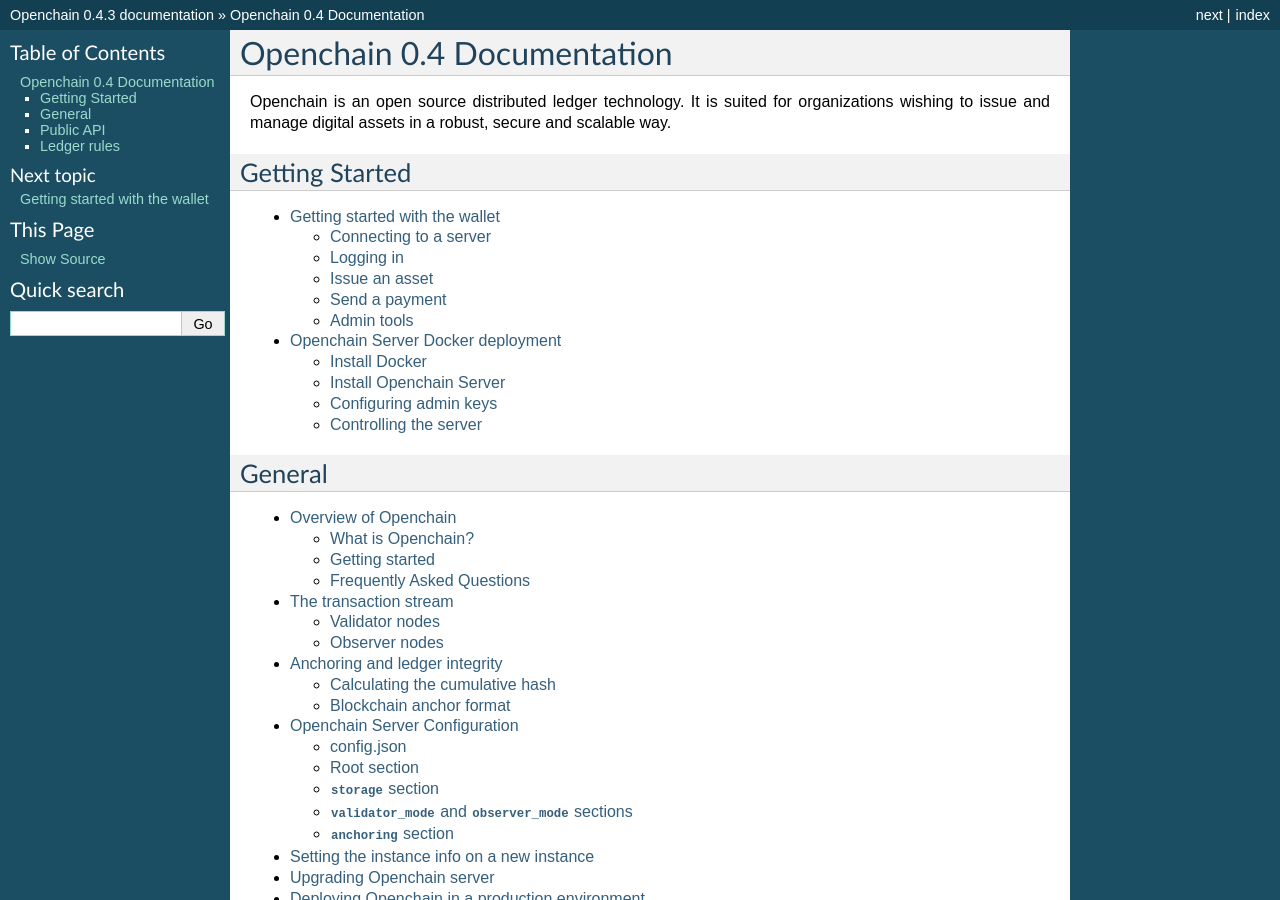
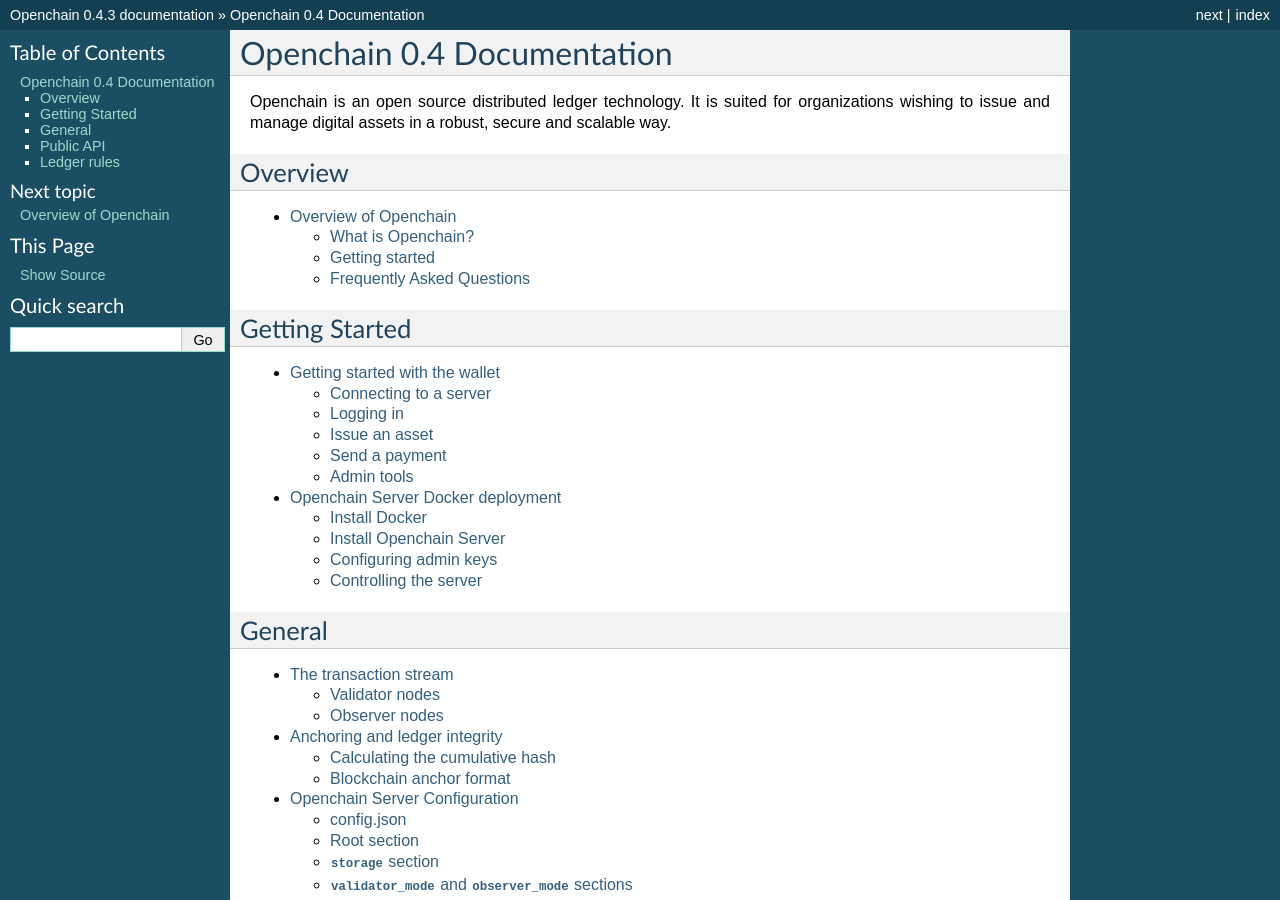
Before and after one commit to openchain/docs, a Sphinx documentation site: the page built from docs/source/index.rst, in a window 1280 px wide and 900 px high. Built offline with Sphinx 7.4.7, drawn with Linux system fonts in a browser that asks for light colours.

Commit message:
Place the overview section first in the table of contents

```diff
--- a/docs/source/index.rst
+++ b/docs/source/index.rst
@@ -2,6 +2,14 @@
 =================================
 
 Openchain is an open source distributed ledger technology. It is suited for organizations wishing to issue and manage digital assets in a robust, secure and scalable way.
+
+Overview
+--------
+
+.. toctree::
+   :maxdepth: 2
+
+   general/overview.rst
 
 Getting Started
 ---------------
```
Also changed, not shown: other parts of docs/source/index.rst (+0 -1 lines).
